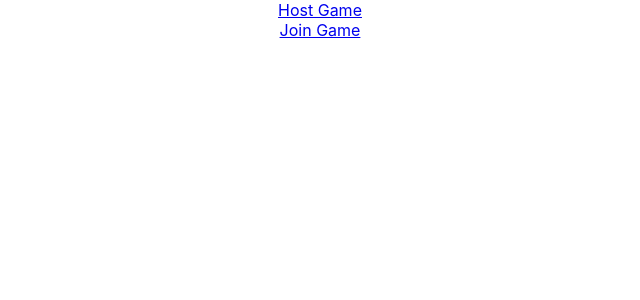
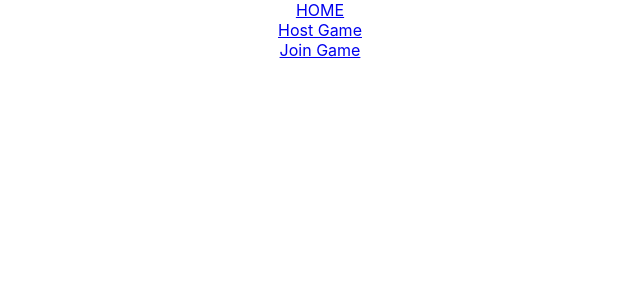
Before and after one commit to dav3rid/card-game-fe, a React (Create React App) app: page / in a window 1280 px wide. Shown: the top 300 px of the page, without its empty margins (320-960 px from the left). Built offline with nearby package versions, Linux system fonts and the light colour scheme.

Commit message:
added home

```diff
--- a/src/App.js
+++ b/src/App.js
@@ -1,23 +1,14 @@
 import React from 'react';
-import socketIOClient from 'socket.io-client';
-import { Router } from '@reach/router';
+import { Router, Link } from '@reach/router';
 import './App.css';
 import Choose from './components/Choose';
 import Host from './components/Host';
 import Join from './components/Join';
 
-class App extends React.Component {
-  // state = {
-  //   isPlayerOne: null,
-  //   playerOneName: '',
-  //   playerTwoName: '',
-  // };
-
-  componentDidMount() {}
-
-  render() {
+const App = () => {
   return (
     <div className="App">
+      <Link to="/">HOME</Link>
       <Router>
         <Choose path="/" />
         <Host path="/host" />
@@ -25,7 +16,6 @@ class App extends React.Component {
       </Router>
     </div>
   );
-  }
-}
+};
 
 export default App;
```
Lines whose indentation alone changed are shown as unchanged.
